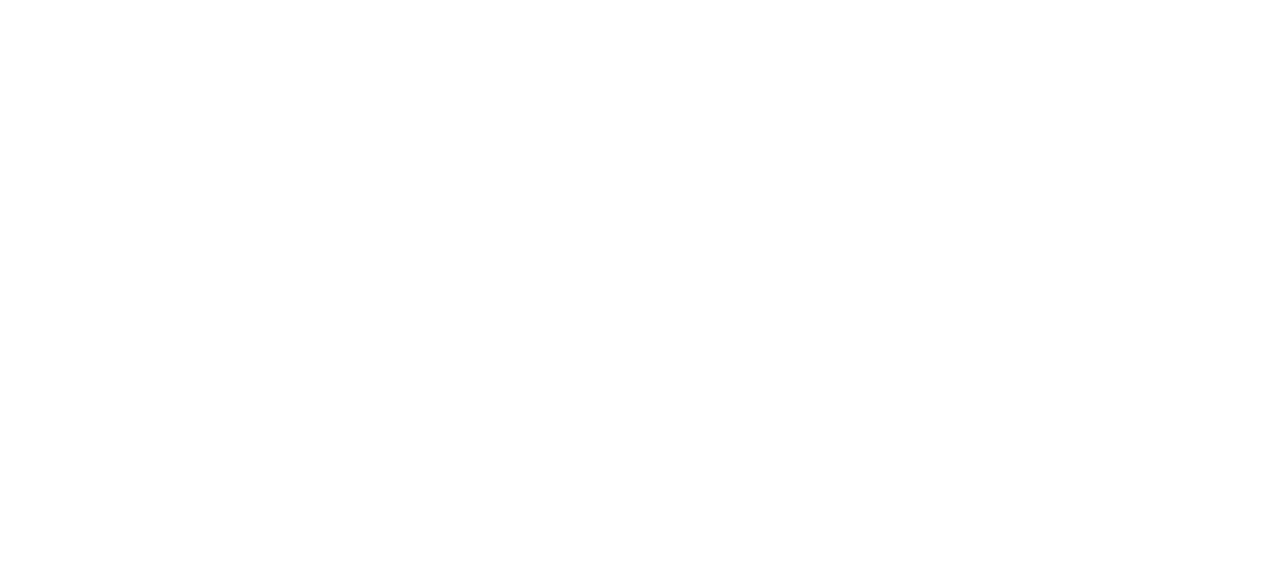
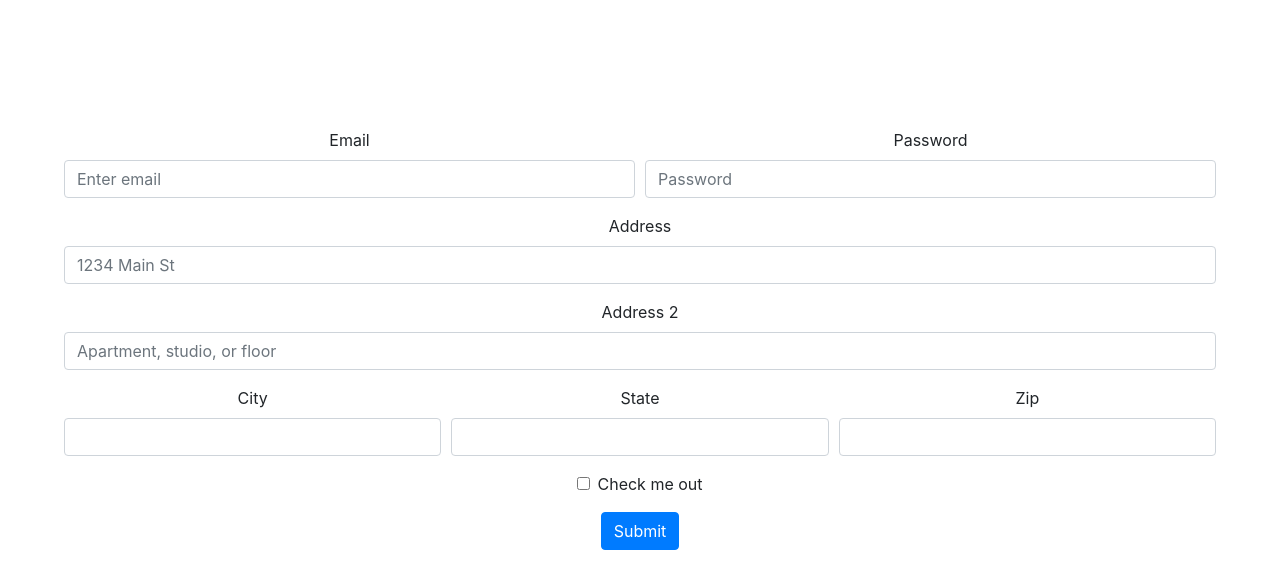
Before and after one commit to MarwanEsm/Currency-Rate-Exchange, a React (Create React App) app: page /RegistrationScreen in a window 1280 px wide. Shown: the top 588 px of the page. Built offline with nearby package versions, Linux system fonts and the light colour scheme.

Commit message:
Creating Registration Screen

```diff
--- a/src/App.js
+++ b/src/App.js
@@ -3,6 +3,7 @@ import React from "react";
 import LandingScreen from "./Firstscreen/LandingScreen";
 import LogInScreen from "./LogInscreen/LogInScreen";
 import CurrenciesListScreen from "./CurrenciesListscreen/CurrenciesListScreen";
+import RegistrationScreen from "./RegistrationScreen/RegistrationScreen";
 import { BrowserRouter as Router, Switch, Route } from "react-router-dom";
 import "bootstrap/dist/css/bootstrap.min.css";
 
@@ -20,6 +21,9 @@ export default function App() {
           <Route path="/CurrenciesListScreen">
             <CurrenciesListScreen />
           </Route>
+          <Route path="/RegistrationScreen">
+            <RegistrationScreen />
+          </Route>
         </Switch>
       </div>
     </Router>
--- a/src/CurrenciesListscreen/CurrenciesList.js
+++ b/src/CurrenciesListscreen/CurrenciesList.js
@@ -20,14 +20,14 @@ const CurrenciesList = () => {
 const selectStyle = {
   marginTop: "7%",
   width: "50%",
-  border: 'bold',
+  border: "bold",
 };
 
 const h2Style = {
   fontFamily: "Apple Color Emoji ",
   fontSize: 20,
   fontWeight: "bold",
-  marginTop :'10%',
+  marginTop: "10%",
 };
 
 export default CurrenciesList;
--- a/src/Firstscreen/Icon.js
+++ b/src/Firstscreen/Icon.js
@@ -44,4 +44,4 @@ const imageStyle = {
 
 
 
-export default Icon
+export default Icon;
--- a/src/Firstscreen/LandingScreen.js
+++ b/src/Firstscreen/LandingScreen.js
@@ -3,6 +3,7 @@ import DateAndTime from "./DateAndTime";
 import DollarAndEuroPrice from "./Dollar and Euro price";
 import Icon from "./Icon";
 import LoginButton from "./LoginButton";
+import RegistrationLink from './RegistrationLink';
 
 function LandingScreen() {
   return (
@@ -11,6 +12,7 @@ function LandingScreen() {
       <Icon />
       <DollarAndEuroPrice />
       <LoginButton />
+      <RegistrationLink/>
     </div>
   );
 }
--- a/src/Firstscreen/LoginButton.js
+++ b/src/Firstscreen/LoginButton.js
@@ -1,10 +1,12 @@
 import React from "react";
 import { useHistory } from "react-router-dom";
 
-
 function LoginButton() {
   const history = useHistory();
-  const showLogInPage = () => history.push("/Loginscreen/LogInScreen");
+  const showLogInPage = (event) => {
+    event.preventDefault();
+    history.push("/Loginscreen/LogInScreen");
+  }
   return (
     <div>
       <button
--- /dev/null
+++ b/src/Firstscreen/RegistrationLink.js
@@ -0,0 +1,33 @@
+import React from "react";
+import { useHistory } from "react-router-dom";
+
+function RegistrationLink() {
+  const history = useHistory();
+    const displayRegistrationScreen = (event) => {
+        event.preventDefault();
+        history.push("/RegistrationScreen");
+    }
+
+  return (
+    <div>
+      <h3 style={h3Style}>Don't have an account?</h3>
+          <a href='/RegistrationScreen/RegistrationScreen' onClikc={displayRegistrationScreen} style={aStyle}>
+        Click here to register
+      </a>
+    </div>
+  );
+}
+
+const h3Style = {
+  fontFamily: "Trebuchet MS, sans-serif ",
+  fontSize: 13,
+  paddingTop: 20,
+};
+
+const aStyle = {
+  fontFamily: "Trebuchet MS, sans-serif ",
+  fontSize: 12,
+  paddingTop: 10,
+  paddingBottom: 20,
+};
+export default RegistrationLink;
--- /dev/null
+++ b/src/RegistrationScreen/RegistrationScreen.js
@@ -0,0 +1,68 @@
+import React from "react";
+import Form from "react-bootstrap/Form";
+import Col from "react-bootstrap/Col";
+import Button from "react-bootstrap/Button";
+
+function RegistrationScreen() {
+  return (
+    <div style={divStyle}>
+      <Form>
+        <Form.Row>
+          <Form.Group as={Col} controlId="formGridEmail">
+            <Form.Label>Email</Form.Label>
+            <Form.Control type="email" placeholder="Enter email" />
+          </Form.Group>
+
+          <Form.Group as={Col} controlId="formGridPassword">
+            <Form.Label>Password</Form.Label>
+            <Form.Control type="password" placeholder="Password" />
+          </Form.Group>
+        </Form.Row>
+
+        <Form.Group controlId="formGridAddress1">
+          <Form.Label>Address</Form.Label>
+          <Form.Control placeholder="1234 Main St" />
+        </Form.Group>
+
+        <Form.Group controlId="formGridAddress2">
+          <Form.Label>Address 2</Form.Label>
+          <Form.Control placeholder="Apartment, studio, or floor" />
+        </Form.Group>
+
+        <Form.Row>
+          <Form.Group as={Col} controlId="formGridCity">
+            <Form.Label>City</Form.Label>
+            <Form.Control />
+          </Form.Group>
+
+          <Form.Group as={Col} controlId="formGridState">
+            <Form.Label>State</Form.Label>
+            <Form.Control></Form.Control>
+          </Form.Group>
+
+          <Form.Group as={Col} controlId="formGridZip">
+            <Form.Label>Zip</Form.Label>
+            <Form.Control />
+          </Form.Group>
+        </Form.Row>
+
+        <Form.Group id="formGridCheckbox">
+          <Form.Check type="checkbox" label="Check me out" />
+        </Form.Group>
+
+        <Button variant="primary" type="submit">
+          Submit
+        </Button>
+      </Form>
+    </div>
+  );
+}
+
+const divStyle = {
+  marginLeft: "5%",
+  marginRight: "5%",
+  marginTop: "10%",
+  marginBottom: "15%",
+};
+
+export default RegistrationScreen;
```
Also changed, not shown: 1 other file (tests, documents, lock files or other folders).
